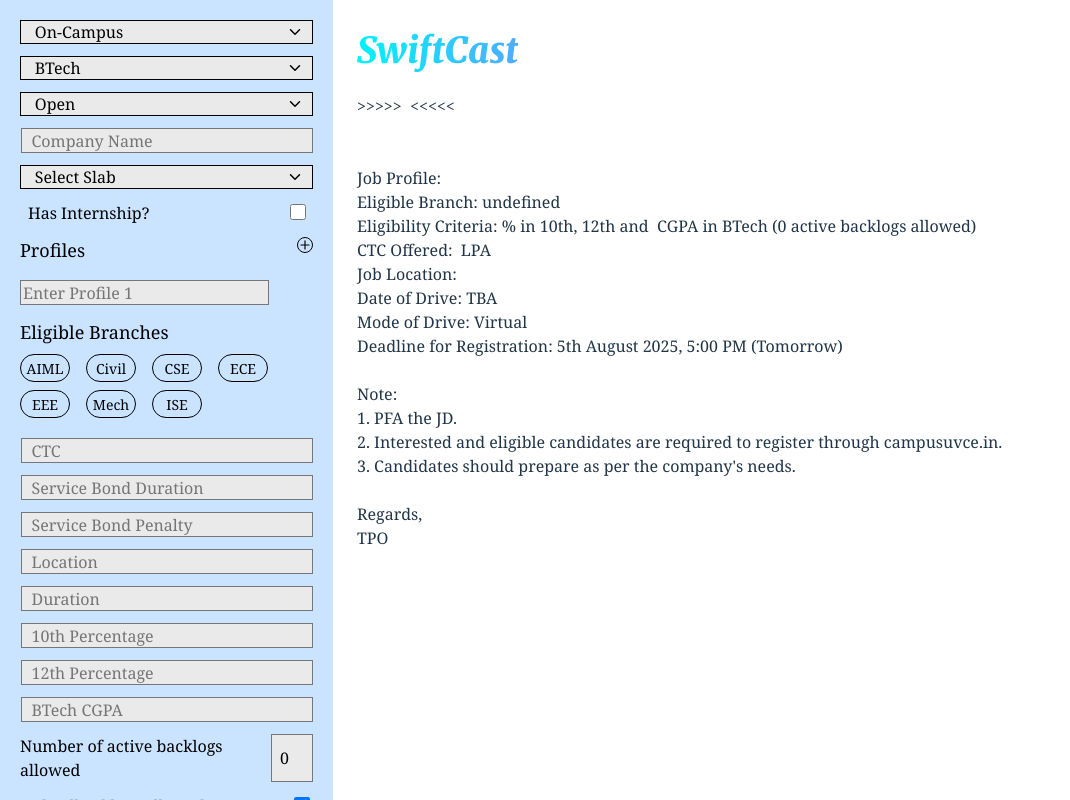
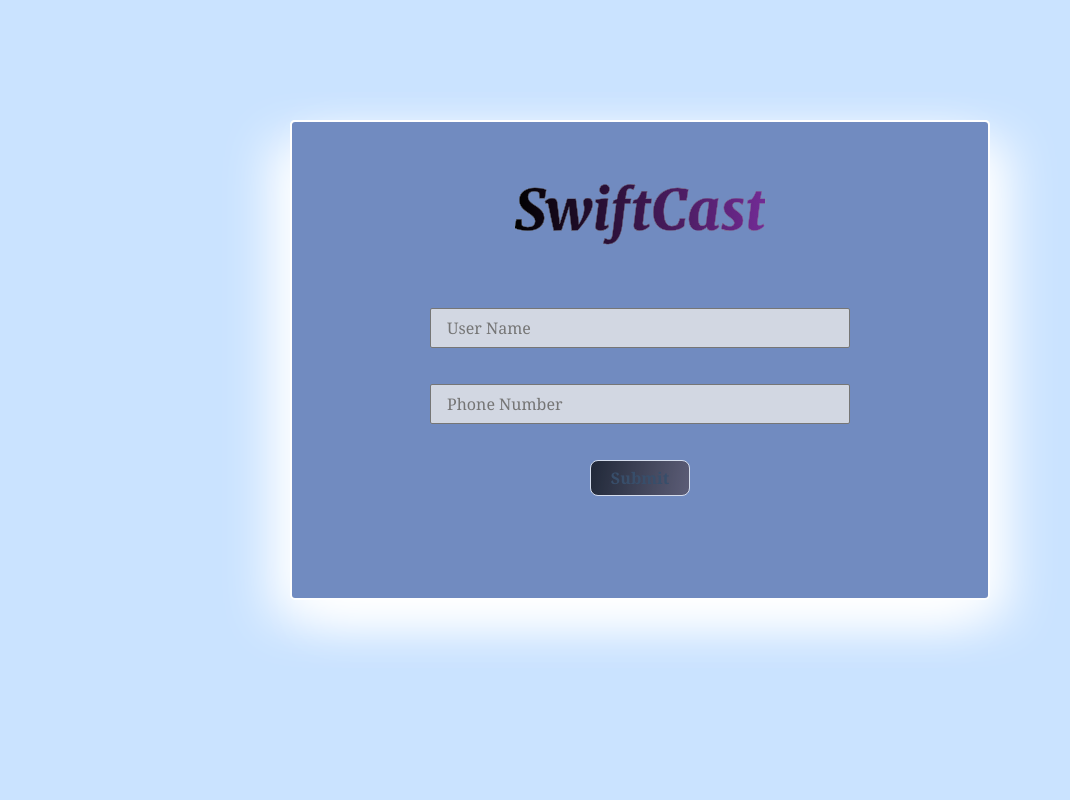
Before and after one commit to Vishnusbhat/broadcast-app, a React (Vite) app: page / in a window 1280 px wide. Shown: the top 800 px of the page, without its empty margins (0-1070 px from the left). Built offline with nearby package versions, Linux system fonts and the light colour scheme.

Commit message:
done till show password

```diff
--- a/src/App.jsx
+++ b/src/App.jsx
@@ -2,13 +2,19 @@ import 'react-toastify/dist/ReactToastify.css';
 import './App.css';
 import Common from './common';
 import { ToastContainer } from 'react-toastify';
-
-
+import Login from './views/login';
+import { useEffect, useState } from 'react';
 
 export default function App() {
+  const [loggedIn, setLoggedIn] = useState(false);
+  useEffect(() => {
+  if (localStorage.getItem('userName') && localStorage.getItem('phoneNumber')) setLoggedIn(true);
+}, [])
   return (
     <div className="app-container">
-      <Common />
+      {loggedIn ? <Common /> : <Login />}
+      {/* <Common />
+      <Login /> */}
       <ToastContainer position="top-right" autoClose="3000"/>
     </div>
   );
--- a/src/copy.css
+++ b/src/copy.css
@@ -10,8 +10,8 @@
 
 @media screen and (max-width: 480px) {
     .copy-button svg {
-        width: 36px;
-        height: 36px;
+        width: 32px;
+        height: 32px;
     }
 }
 
--- a/src/dbwrite.css
+++ b/src/dbwrite.css
@@ -11,13 +11,13 @@
 
 @media screen and (max-width: 480px) {
     .db-button svg {
-        width: 36px;
-        height: 36px;
+        width: 32px;
+        height: 32px;
     }
 }
 
 .db-button {
     position: absolute;
-    right: 20px;
+    right: 22px;
     top: 145px;
 }
--- /dev/null
+++ b/src/views/login.css
@@ -0,0 +1,116 @@
+.login-container {
+    width: 100vw;
+    height: 100vh;
+    background-color: #cae3ff;
+    display: flex;
+    position: relative;
+}
+
+.login-form {
+    width: 350px;
+    height: 480px;
+    background-color: #152f7e7d;
+    border: rgb(255, 255, 255) 2px solid;
+    border-radius: 5px;
+    box-shadow: 20px 20px 50px rgb(255, 255, 255);
+    position: absolute;
+    left: 50%;
+    top: 15%;
+    transform: translate(-50%, 0);
+    display: flex;
+    justify-content: center;
+    flex-direction: column;
+    align-items: center;
+    padding: 8px;
+}
+
+.login-shadow {
+    background-color: transparent;
+    box-shadow: -20px 20px 50px rgb(255, 255, 255);
+
+}
+
+.logo {
+    width: min-content;
+    font-family: "Merriweather", serif;
+    font-weight: 900;
+    font-style: italic;
+    font-size: 56px;
+    background: linear-gradient(90deg, #000000, #722b95);
+    -webkit-background-clip: text;
+    -webkit-text-stroke: 0.3px rgb(152, 152, 152);
+    -webkit-text-fill-color: transparent;
+    color: transparent;
+}
+
+.input-container {
+    display: flex;
+    justify-content: center;
+    align-items: center;
+    flex-direction: column;
+    width: auto;
+    height: 300px;
+    /* background-color: antiquewhite; */
+}
+
+.text-input {
+    font-style: inherit;
+    font-family: inherit;
+    border-radius: 2px;
+    color: black;
+    font-size: medium;
+    margin-bottom: 36px;
+    background-color: #eaeaeacd;
+    width: 300px;
+    height: 40px;
+    min-height: unset;
+    padding-left: 16px;
+}
+
+.submit-button {
+    display: flex;
+    align-items: center;
+    justify-content: center;
+    border-radius: 8px;
+    /* color: black; */
+    width: 100px;
+    height: 36px;
+    font-weight: bold;
+    border: white 0.5px solid;
+    background: linear-gradient(100deg, #000000, #544a58);
+    opacity: 0.7;
+    /* background-color: #4facfe; */
+}
+
+.clicked {
+    width: 101px;
+    height: 37px;
+    border: none;
+}
+
+#eye-toggle:hover {
+  opacity: 0.8;
+}
+
+.eye-closed #slash {
+  opacity: 1;
+}
+
+
+
+
+
+
+@media screen and (min-width: 480px) {
+    .login-form {
+        width: 700px;
+    }
+
+    .text-input {
+        width: 420px;
+    }
+
+    .submit-button {
+        cursor: pointer;
+    }
+}
--- /dev/null
+++ b/src/views/login.jsx
@@ -0,0 +1,65 @@
+import Common from "../common";
+import "./login.css";
+import { useState } from "react";
+const Login = () => {
+  const [userName, setUserName] = useState("");
+  const [password, setPassword] = useState("");
+  const [phoneNumber, setPhoneNumber] = useState("");
+  const [submitted, setSubmitted] = useState(false);
+  const [visible, setVisible] = useState(false);
+
+
+  const handleSubmit = () => {
+    setSubmitted(true);
+    setTimeout(() => {
+      setSubmitted((prev) => !prev);
+    }, 100);
+    localStorage.setItem("userName", userName);
+    localStorage.setItem("phoneNumber", phoneNumber);
+    window.location.reload();
+  };
+
+  return (
+    <div className="login-container">
+      <div className="login-form login-shadow"></div>
+      <div className="login-form">
+        <div className="logo">SwiftCast</div>
+        <div className="input-container">
+          <input
+            type="text"
+            name="userName"
+            value={userName}
+            onChange={(e) => setUserName(e.target.value)}
+            className="text-input"
+            placeholder="User Name"
+          />
+          {/* <input
+            type="password"
+            name="password"
+            value={password}
+            onChange={(e) => setPassword(e.target.value)}
+            className="text-input"
+            placeholder="Password"
+          /> */}
+
+          <input
+            type="text"
+            name="phoneNumber"
+            value={phoneNumber}
+            onChange={(e) => setPhoneNumber(e.target.value)}
+            className="text-input"
+            placeholder="Phone Number"
+          />
+          <div
+            className={`submit-button ${submitted && "clicked"}`}
+            onClick={handleSubmit}
+          >
+            Submit
+          </div>
+        </div>
+      </div>
+    </div>
+  );
+};
+
+export default Login;
--- a/src/whatsapp.css
+++ b/src/whatsapp.css
@@ -6,13 +6,13 @@
 
 @media screen and (max-width: 480px) {
     .whatsapp-button svg {
-        width: 36px;
-        height: 36px;
+        width: 32px;
+        height: 32px;
     }
 }
 
 .whatsapp-button {
     position: absolute;
-    right: 20px;
+    right: 22px;
     top: 77px;
 }
```
